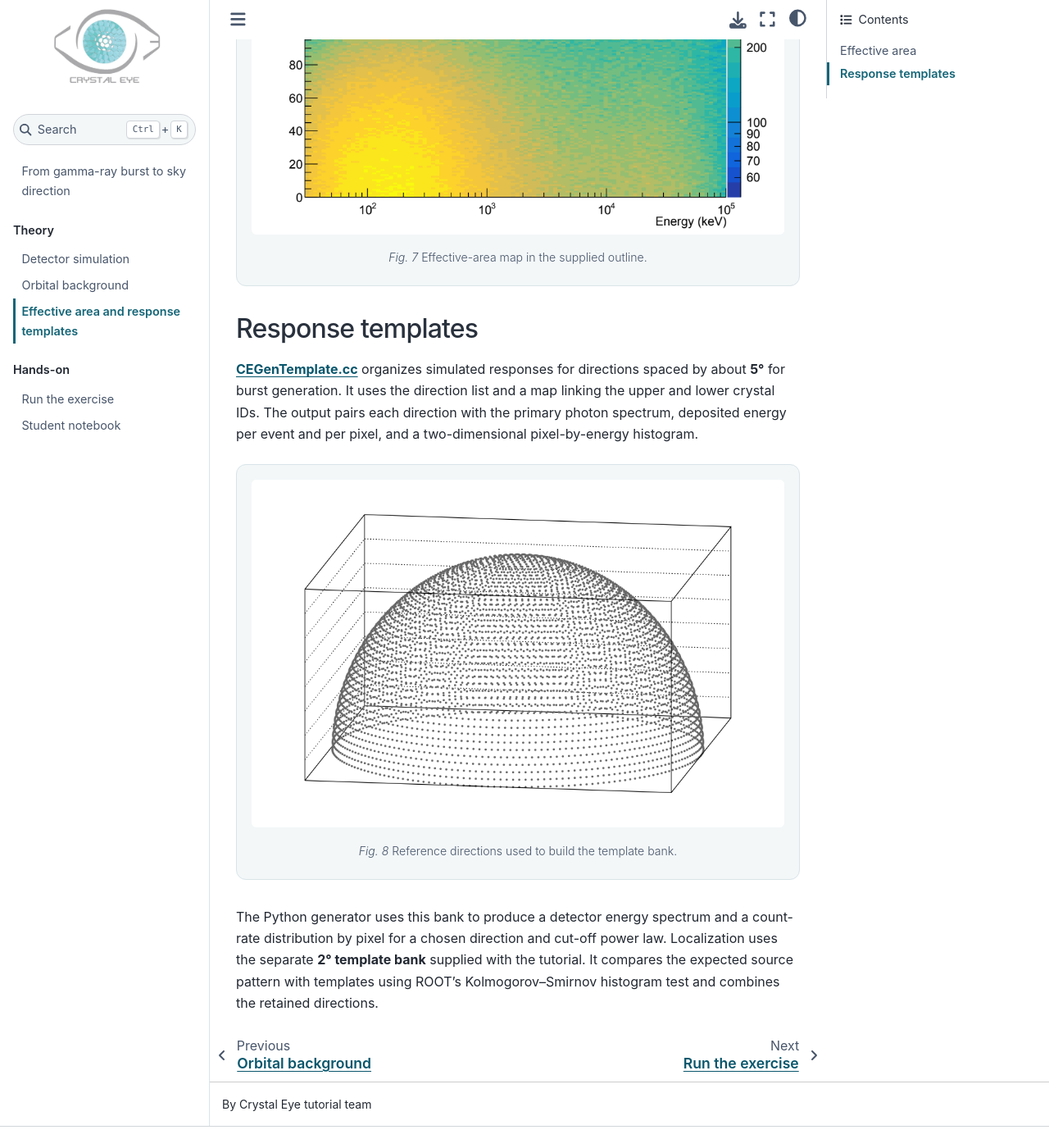
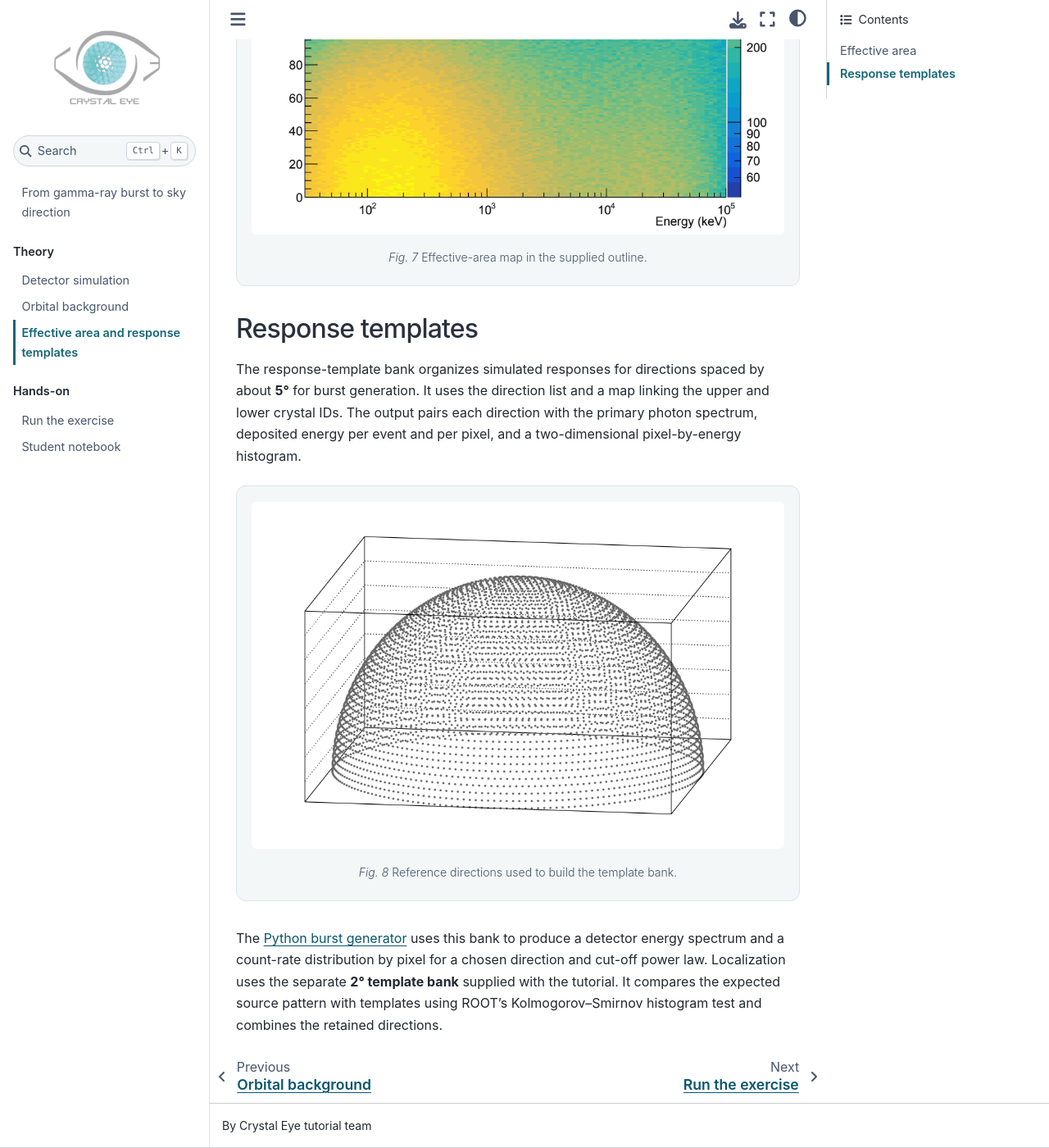
Before and after one commit to francesco-basciani/crystal-eye-acme-tutorial, a Jupyter Book: the page built from book/theory/response.md, in a window 1280 px wide and 1400 px high, scrolled down 1360 px. Shown: the whole window at 82% size. Built offline with Jupyter Book 1.0.4 settings and Sphinx 7.4.7 and the Sphinx Book theme 1.1.4, drawn with Linux system fonts in a browser that asks for light colours; before the commit the page ends 2734 px from its top, so only the background shows below that; some of the changed text lies outside the part shown.

Commit message:
Show the translated Python algorithms in executable notebook cells

```diff
--- a/book/theory/response.md
+++ b/book/theory/response.md
@@ -6,7 +6,7 @@ The effective area describes how much response to expect. The direction template
 
 ## Effective area
 
-**CEEffArea.cc** calculates the effective area versus photon energy for zenith angles from **0° to 115°**, assuming azimuthal symmetry. The simulation sends plane-parallel photons from square source planes toward the detector. The output is a set of effective-area histograms in cm².
+The effective-area calculation estimates the effective area versus photon energy for zenith angles from **0° to 115°**, assuming azimuthal symmetry. The simulation sends plane-parallel photons from square source planes toward the detector. The output is a set of effective-area histograms in cm².
 
 ~~~{figure} ../figures/effective-area-geometry.png
 :alt: Diagram with square photon source planes at different angles to the detector
@@ -22,7 +22,7 @@ Effective-area map in the supplied outline.
 
 ## Response templates
 
-**CEGenTemplate.cc** organizes simulated responses for directions spaced by about **5°** for burst generation. It uses the direction list and a map linking the upper and lower crystal IDs. The output pairs each direction with the primary photon spectrum, deposited energy per event and per pixel, and a two-dimensional pixel-by-energy histogram.
+The response-template bank organizes simulated responses for directions spaced by about **5°** for burst generation. It uses the direction list and a map linking the upper and lower crystal IDs. The output pairs each direction with the primary photon spectrum, deposited energy per event and per pixel, and a two-dimensional pixel-by-energy histogram.
 
 ~~~{figure} ../figures/template-directions.png
 :alt: Grid of simulated reference directions spanning the detector field of view
@@ -30,4 +30,4 @@ Effective-area map in the supplied outline.
 Reference directions used to build the template bank.
 ~~~
 
-The Python generator uses this bank to produce a detector energy spectrum and a count-rate distribution by pixel for a chosen direction and cut-off power law. Localization uses the separate **2° template bank** supplied with the tutorial. It compares the expected source pattern with templates using ROOT’s Kolmogorov–Smirnov histogram test and combines the retained directions.
+The [Python burst generator](../notebook/Crystal-Eye-ACME-Python.ipynb#1-generate-a-burst) uses this bank to produce a detector energy spectrum and a count-rate distribution by pixel for a chosen direction and cut-off power law. Localization uses the separate **2° template bank** supplied with the tutorial. It compares the expected source pattern with templates using ROOT’s Kolmogorov–Smirnov histogram test and combines the retained directions.
```
Also changed, not shown: book/theory/background.md (+2 -2 lines), book/notebook/Crystal-Eye-ACME-Python.ipynb.
